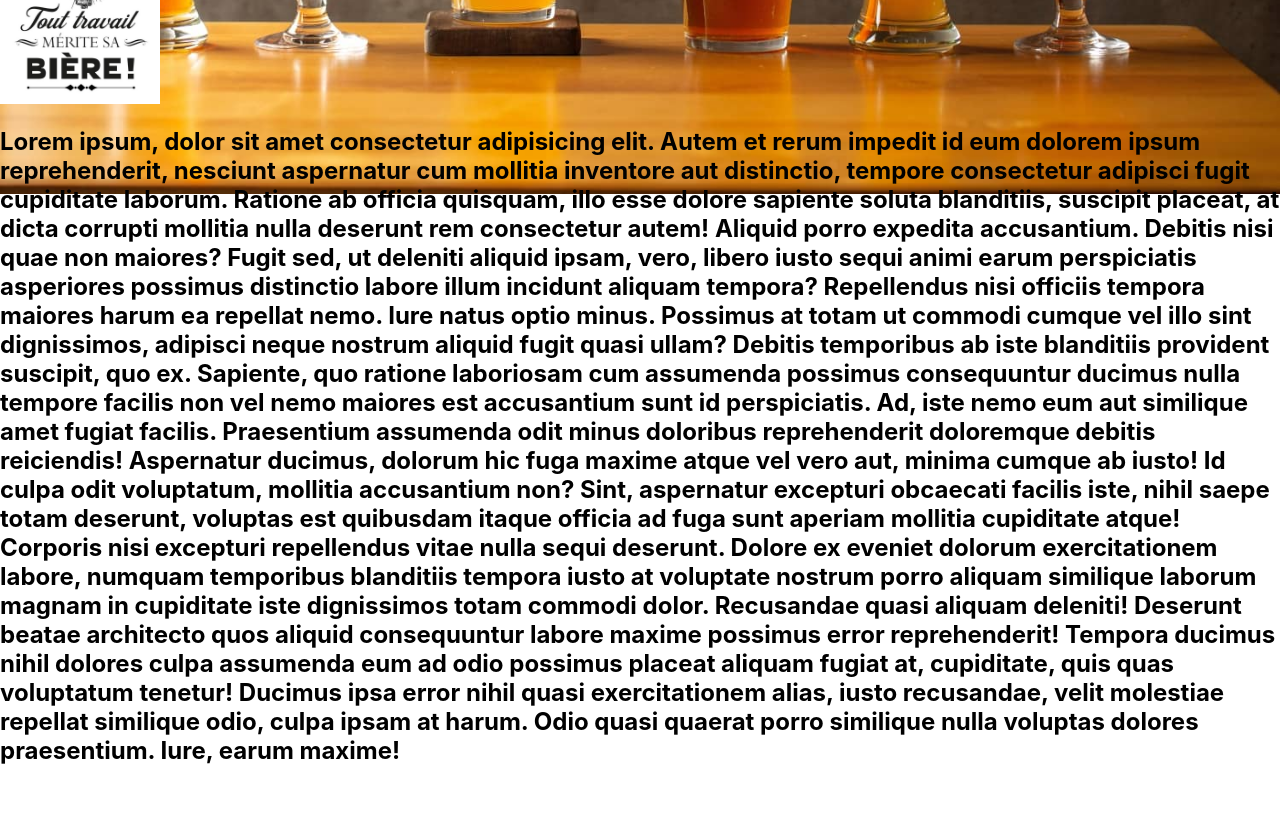
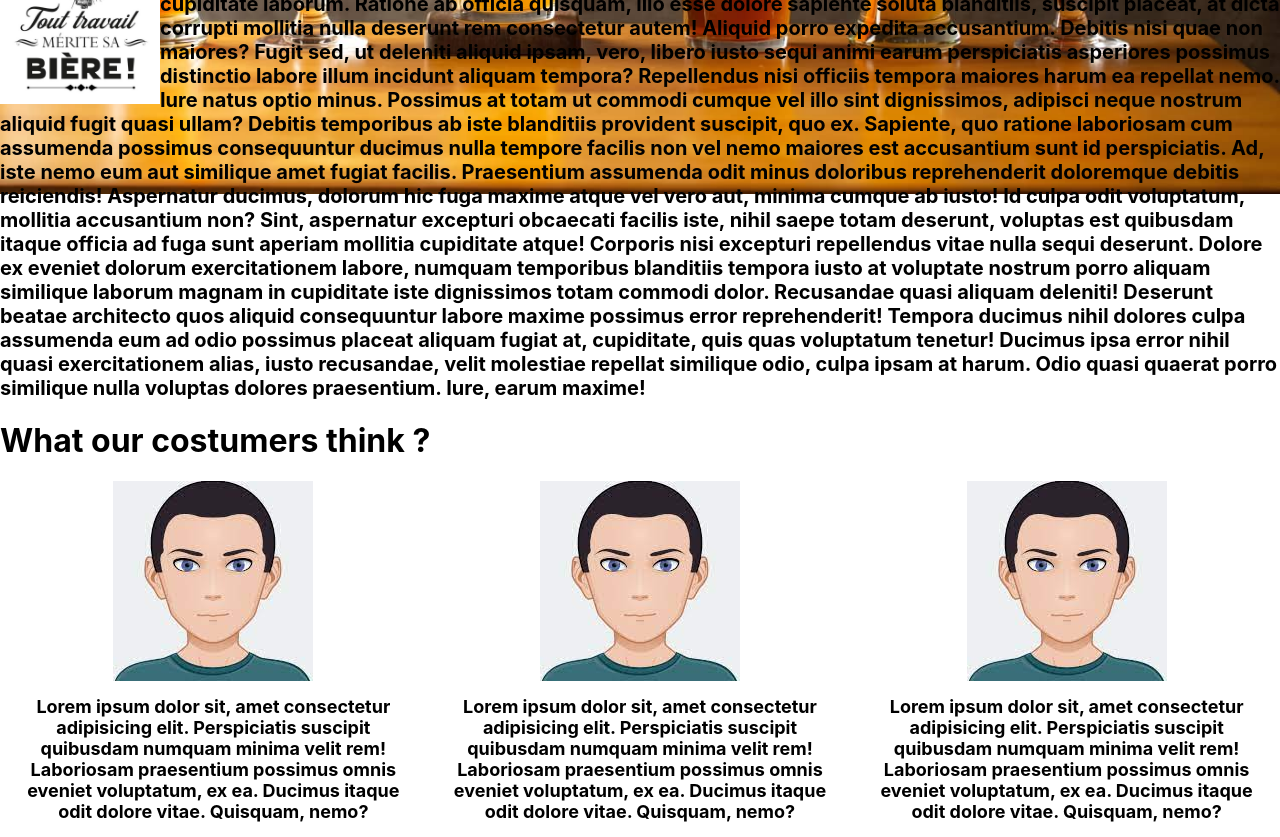
Before and after one commit to KevinLavigne/Workshop-React, a React (Vite) app in the folder React-Beers-Shop/: page / in a window 1280 px wide. Shown: the part 560-1397 px from the top of the page. Before the commit the page ends 1345 px from the top, so only its background shows below. Built offline with nearby package versions, Linux system fonts and the light colour scheme.

Commit message:
creation du composant Customers pour aficher les avis des différent utilisateur utilisant un sous composant pour map() l'objet items qui regroupe chaque customer et son avis

```diff
--- a/React-Beers-Shop/src/App.css
+++ b/React-Beers-Shop/src/App.css
@@ -40,7 +40,7 @@
 button {
   font-size: calc(10px + 2vmin);
 }
-img{
+.logo{
   width: 10rem
 }
 .nav{
--- a/React-Beers-Shop/src/App.jsx
+++ b/React-Beers-Shop/src/App.jsx
@@ -2,7 +2,6 @@ import { useState } from "react";
 import { BrowserRouter, Routes, Route } from "react-router-dom";
 import Beers from "./pages/Beers";
 import Home from "./pages/Home";
-import logo from "./logo.svg";
 import Nav from "./pages/Nav";
 import "./App.css";
 
--- a/React-Beers-Shop/src/data/home.js
+++ b/React-Beers-Shop/src/data/home.js
@@ -87,5 +87,4 @@ const home = {
     ]
   }
 }
-
 export default home;
--- /dev/null
+++ b/React-Beers-Shop/src/pages/Avatar.jsx
@@ -0,0 +1,9 @@
+export const Avatar=(props)=>{
+  console.log(props.customer)
+ return(
+  <div className="customer-container">
+    <img src={props.customer.avatar.src} alt={props.customer.avatar.alt}></img>
+    <h2>{props.customer.comment}</h2>
+  </div>
+ )
+}
--- /dev/null
+++ b/React-Beers-Shop/src/pages/Customers.jsx
@@ -0,0 +1,16 @@
+import { Avatar } from "./Avatar"
+import "../styles/customers.css"
+const Customers =(props) => {
+  return(
+    <div>
+      <h1>{props.title}</h1>
+      <div className="customers-container">
+        {props.items.map((items) => (
+          <Avatar customer={items}/>
+        ))}
+      </div>
+    </div>
+  )
+}
+
+export default Customers
--- a/React-Beers-Shop/src/pages/Home.jsx
+++ b/React-Beers-Shop/src/pages/Home.jsx
@@ -2,12 +2,14 @@ import react from "react";
 import home from "../data/home";
 import Hero from "./Hero"
 import Phylosophy from "./Phylosophy";
+import Customers from "./Customers";
 const Home = () => {
   return (
     <>
     <h1 className="title">Here is the home page</h1>
     <Hero hero={home.hero}/>
     <Phylosophy props={home.phylosophy}/>
+    <Customers title={home.customer.title} items={home.customer.items}/>
     </>
   )
 }
--- a/React-Beers-Shop/src/pages/Nav.jsx
+++ b/React-Beers-Shop/src/pages/Nav.jsx
@@ -4,7 +4,7 @@ import Logo from "../../assets/my-beer-my-work.jpg"
 const Nav =() =>{
   return(
     <div className="nav">
-    <img src={Logo} />
+    <img className="logo" src={Logo} />
     <div className="link">
     <Link to="/">Home</Link>
     <Link to="/beers">Beers</Link>
--- a/React-Beers-Shop/src/pages/Phylosophy.jsx
+++ b/React-Beers-Shop/src/pages/Phylosophy.jsx
@@ -1,9 +1,12 @@
+import react from "react";
+import "../styles/Phylosophy.css"
+
 const Phylosophy = (props) => {
   return (
     <div>
       <h1>{props.props.title}</h1>
-      <div>
-        <img src={props.props.image.src} />
+      <div className="phylo-flex">
+        <img className="phylo-img" src={props.props.image.src} />
         <h2>{props.props.description}</h2>
       </div>
     </div>
--- a/React-Beers-Shop/src/styles/Hero.css
+++ b/React-Beers-Shop/src/styles/Hero.css
@@ -1,4 +1,6 @@
-
+*{
+  box-sizing: border-box;
+}
 .background{
   z-index: -1;
   position: absolute;
--- /dev/null
+++ b/React-Beers-Shop/src/styles/Phylosophy.css
@@ -0,0 +1,7 @@
+.phylo-img{
+  width: 10rem;
+  float: left;
+}
+.phylo-flex h2{
+  font-size: 1.25rem;
+}
--- /dev/null
+++ b/React-Beers-Shop/src/styles/customers.css
@@ -0,0 +1,12 @@
+.customers-container{
+  display: flex;
+  justify-content: space-around;
+  font-size: 0.75rem;
+}
+.customer-container{
+  width: 30%;
+  display: flex;
+  flex-direction: column;
+  align-items: center;
+  text-align: center;
+}
```
